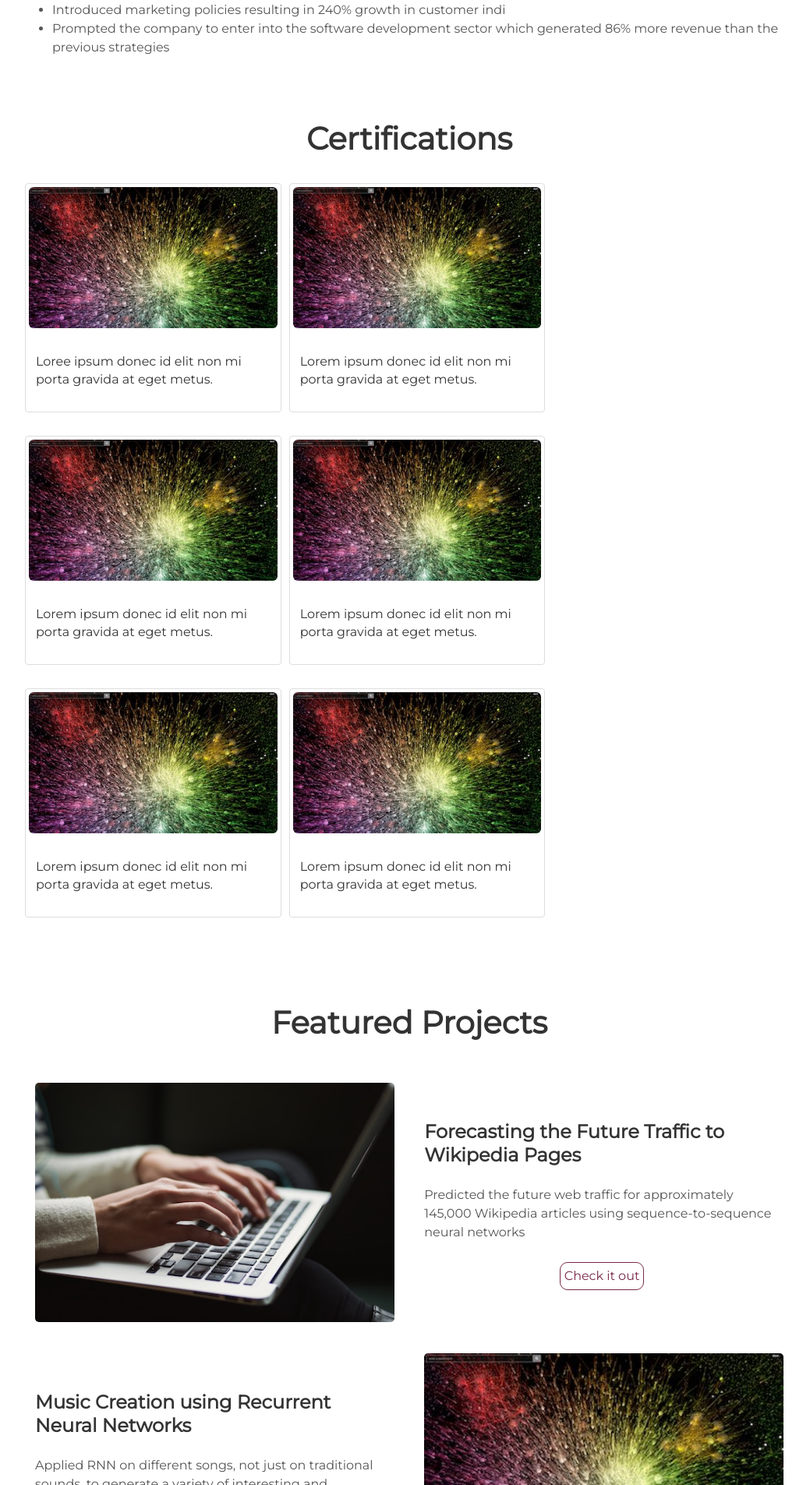
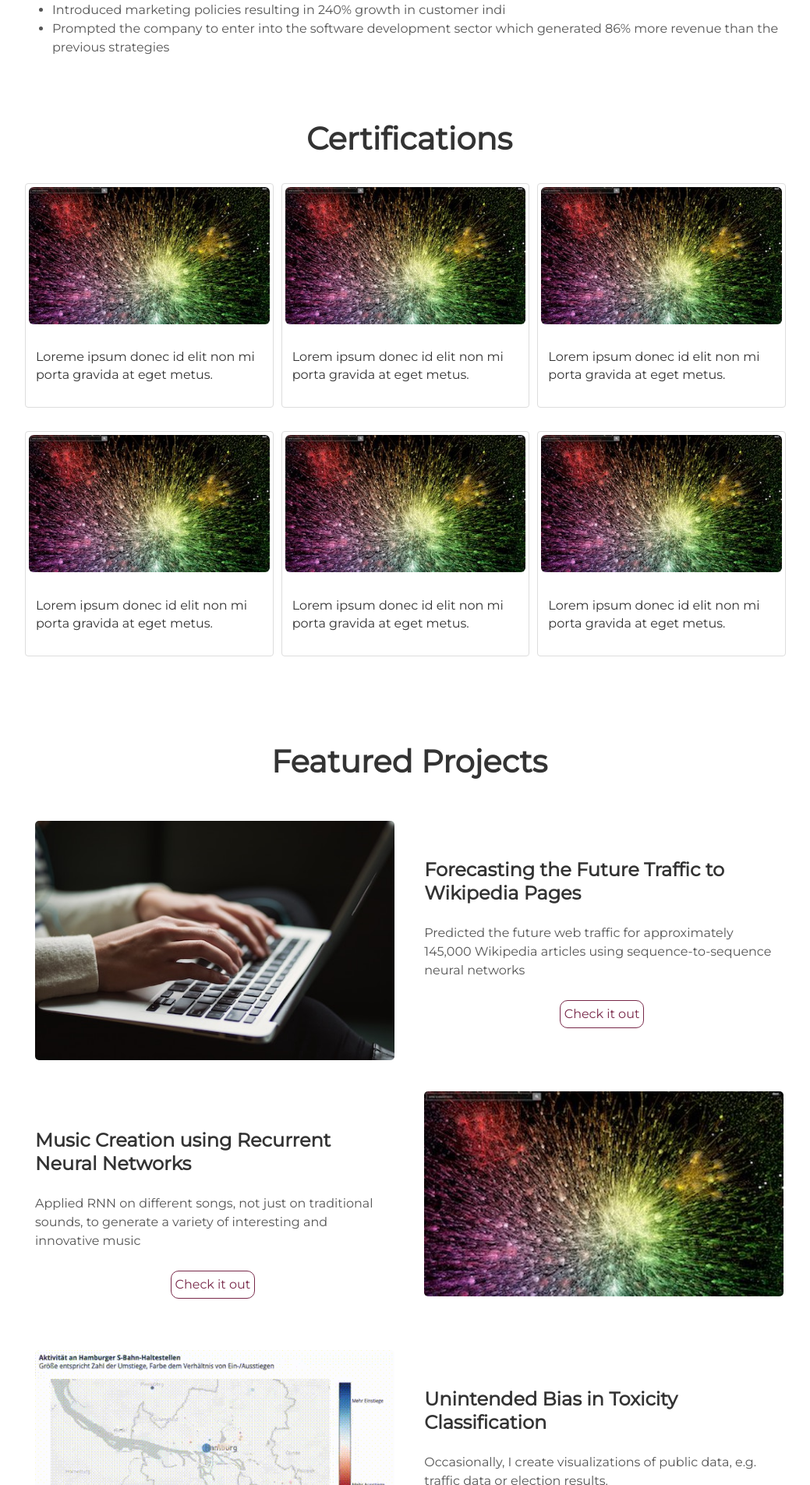
Before and after one commit to arkadee/arkadee.github.io, a Jekyll site: the page built from index.html, in a window 1280 px wide. Shown: the part 2537-4442 px from the top of the page at 78% size, without its empty margins (115-1154 px from the left). Built offline with Jekyll 4.4.1, drawn with Linux system fonts in a browser that asks for light colours.

Commit message:
Update certifications.html

```diff
--- a/_includes/certifications.html
+++ b/_includes/certifications.html
@@ -6,7 +6,7 @@
       <style>
         .content-box,
         .content-box * {
-          box-sizing: content-box;
+          box-sizing: border-box;
         }
 
         .column1 {
@@ -41,7 +41,7 @@
               <img src="assets/img/galaxy.jpg" class="img-rounded" alt="Snow" style="width:100%">
             </a>
               <div class="caption">
-                <p>Loree ipsum donec id elit non mi porta gravida at eget metus.</p>
+                <p>Loreme ipsum donec id elit non mi porta gravida at eget metus.</p>
               </div>
           </div>
         </div>
```
